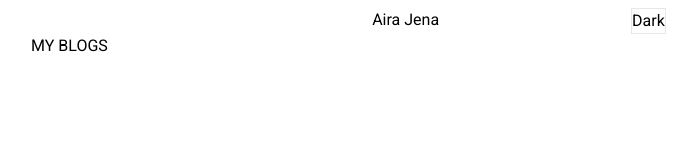
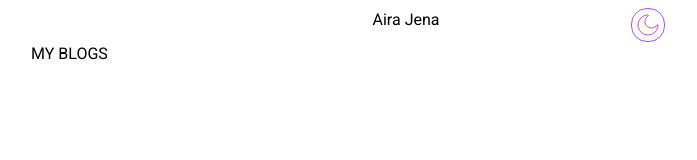
Before and after one commit to 0xaira/blogs, a Next.js app: page / in a window 1280 px wide. Shown: the top 160 px of the page, without its empty margins (121-818 px from the left). Built offline with nearby package versions, Linux system fonts and the light colour scheme.

Commit message:
feat: Add icons for theme switch

```diff
--- /dev/null
+++ b/components/Icons.tsx
@@ -0,0 +1,59 @@
+export const SunIcon = () => {
+    return (
+      <svg
+        width="24px"
+        height="24px"
+        viewBox="0 0 24 24"
+        fill="none"
+        xmlns="http://www.w3.org/2000/svg"
+      >
+        <g id="SVGRepo_bgCarrier" strokeWidth="0" />
+
+        <g
+          id="SVGRepo_tracerCarrier"
+          stroke-linecap="round"
+          stroke-linejoin="round"
+        />
+
+        <g id="SVGRepo_iconCarrier">
+          {" "}
+          <path
+            d="M12 3V4M12 20V21M4 12H3M6.31412 6.31412L5.5 5.5M17.6859 6.31412L18.5 5.5M6.31412 17.69L5.5 18.5001M17.6859 17.69L18.5 18.5001M21 12H20M16 12C16 14.2091 14.2091 16 12 16C9.79086 16 8 14.2091 8 12C8 9.79086 9.79086 8 12 8C14.2091 8 16 9.79086 16 12Z"
+            stroke="#a955f7"
+            stroke-width="2"
+            stroke-Linecap="round"
+            stroke-linejoin="round"
+          />{" "}
+        </g>
+      </svg>
+    );
+  };
+
+  export const MoonIcon = () => {
+    return (
+      <svg
+        width="24px"
+        height="24px"
+        viewBox="0 0 24 24"
+        fill="none"
+        xmlns="http://www.w3.org/2000/svg"
+        stroke="#a955f7"
+      >
+        <g id="SVGRepo_bgCarrier" strokeWidth="0" />
+
+        <g
+          id="SVGRepo_tracerCarrier"
+          strokeLinecap="round"
+          strokeLinejoin="round"
+        />
+
+        <g id="SVGRepo_iconCarrier">
+          {" "}
+          <path
+            d="M12 22C17.5228 22 22 17.5228 22 12C22 11.5373 21.3065 11.4608 21.0672 11.8568C19.9289 13.7406 17.8615 15 15.5 15C11.9101 15 9 12.0899 9 8.5C9 6.13845 10.2594 4.07105 12.1432 2.93276C12.5392 2.69347 12.4627 2 12 2C6.47715 2 2 6.47715 2 12C2 17.5228 6.47715 22 12 22Z"
+            fill="#fffbeb"
+          />{" "}
+        </g>
+      </svg>
+    );
+  };
--- a/components/ThemeSwitch.tsx
+++ b/components/ThemeSwitch.tsx
@@ -2,6 +2,7 @@
 
 import React, { useEffect, useState } from "react";
 import { useTheme } from "next-themes";
+import { MoonIcon, SunIcon } from "./Icons";
 
 const ThemeSwitch = () => {
   const { theme, setTheme } = useTheme();
@@ -17,10 +18,10 @@
 
   return (
     <button
-      className="border"
+      className="border border-purple-500 rounded-2xl p-1 hover:bg-purple-500 hover:bg-opacity-10 dark:hover:bg-opacity-10 dark:hover:bg-amber-50"
       onClick={() => setTheme(theme === "dark" ? "light" : "dark")}
     >
-      {theme === "dark" ? "Light" : "Dark"}
+      {theme === "dark" ? <SunIcon /> : <MoonIcon />}
     </button>
   );
 };
```
